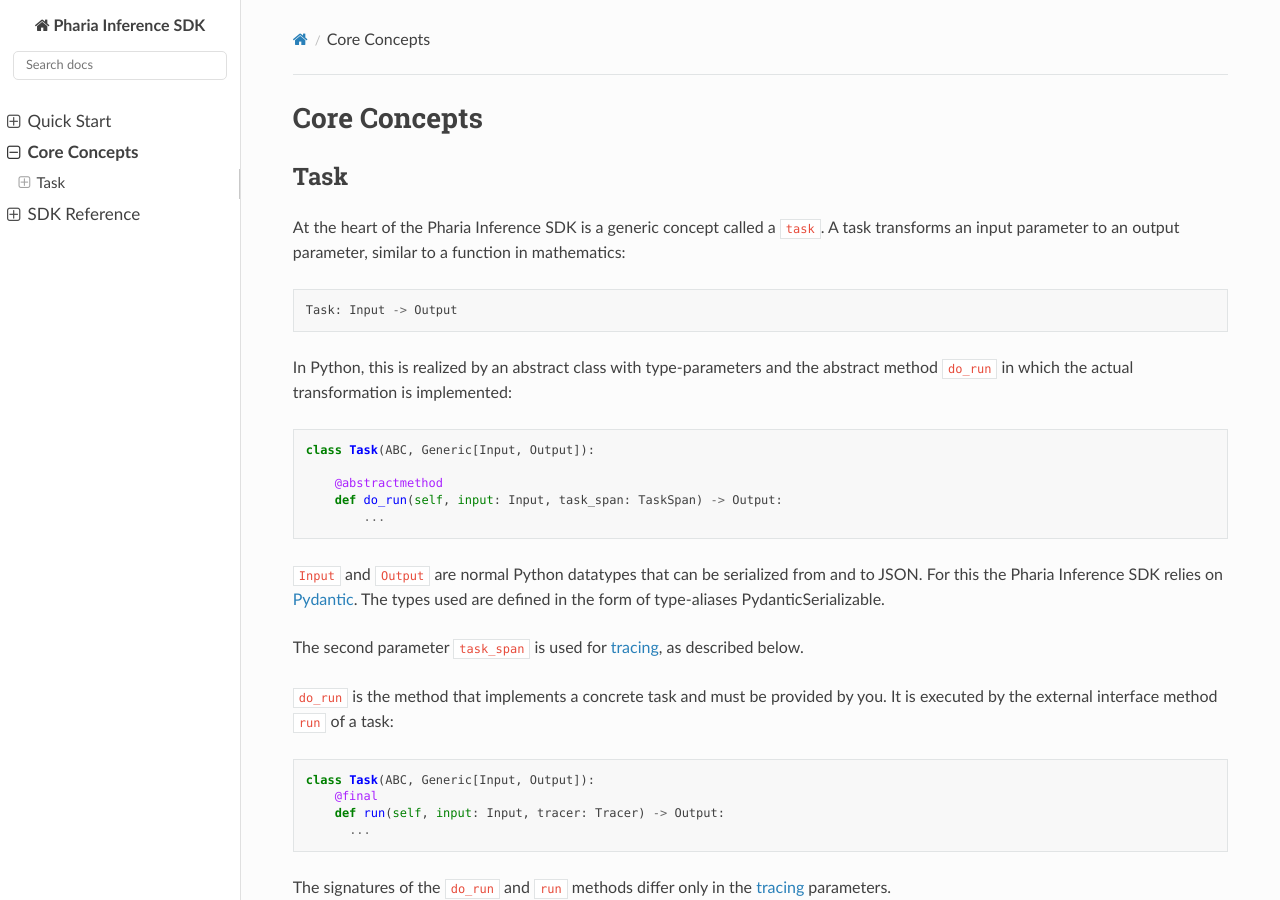
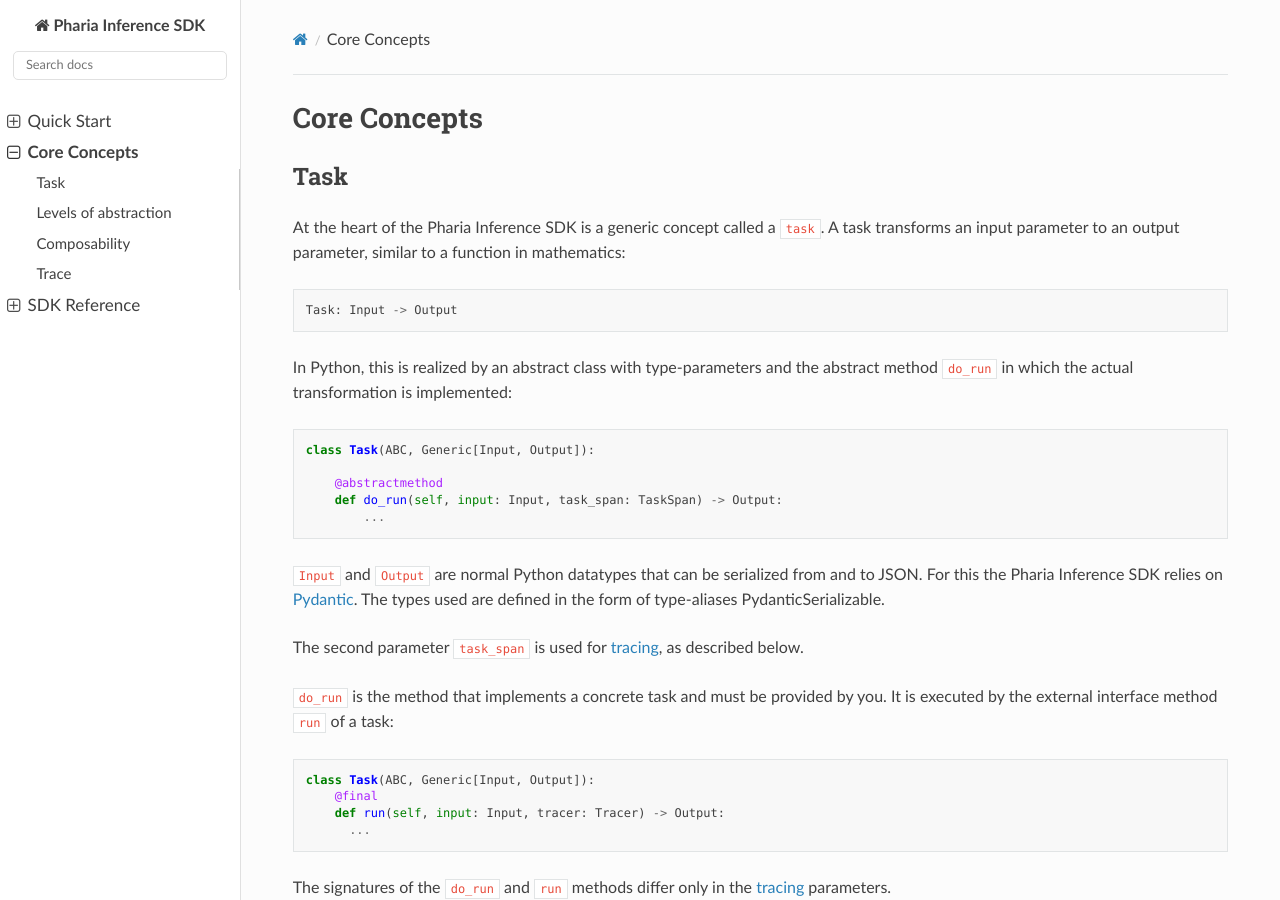
Before and after one commit to Aleph-Alpha/pharia-inference-sdk, a Sphinx documentation site: the page built from docs/source/02-core_concepts.md, in a window 1280 px wide and 900 px high. Built offline with Sphinx 7.4.7 and the Read the Docs theme 3.1.0, drawn with Linux system fonts in a browser that asks for light colours.

Commit message:
docs: remove nested structure

```diff
--- a/docs/source/02-core_concepts.md
+++ b/docs/source/02-core_concepts.md
@@ -33,7 +33,7 @@
 
 The signatures of the `do_run` and `run` methods differ only in the [tracing](#trace) parameters.
 
-### Levels of abstraction
+## Levels of abstraction
 
 Even though the concept is generic, the main purpose for a task is of course to make use of an LLM for the transformation. Tasks are defined at different levels of abstraction. Higher level tasks (also called use cases) reflect a typical user problem, whereas lower level tasks are used to interface with an LLM on a generic or technical level.
 
@@ -47,14 +47,14 @@
 - Let the model generate text based on an instruction and some context: `Instruct: (Context, Instruction) -> Completion`
 - Chunk a text in smaller pieces at optimized boundaries (typically to make it fit into an LLM's context-size): `Chunk: Text -> [Chunk]`
 
-### Composability
+## Composability
 
 Typically you build higher level tasks from lower level tasks. Given a task, you can draw a dependency graph that illustrates which subtasks it is using and in turn which subtasks they are using. This graph typically forms a hierarchy or, more generally, a directed acyclic graph. The following drawing shows this graph for the Intelligence Layer's `RecursiveSummarize` task:
 
 ![Studio Recursive Summary](../_static/assets/studio-recursive-summary.drawio.svg)
 
 (trace)=
-### Trace
+## Trace
 
 A task implements a workflow. It processes its input, passes it on to subtasks, processes the outputs of the subtasks, and builds its own output. This workflow can be represented in a trace. For this, a task's `run` method takes a `Tracer` that takes care of storing details on the steps of this workflow, including the tasks that have been invoked along with their input and output and timing information.
 
```
